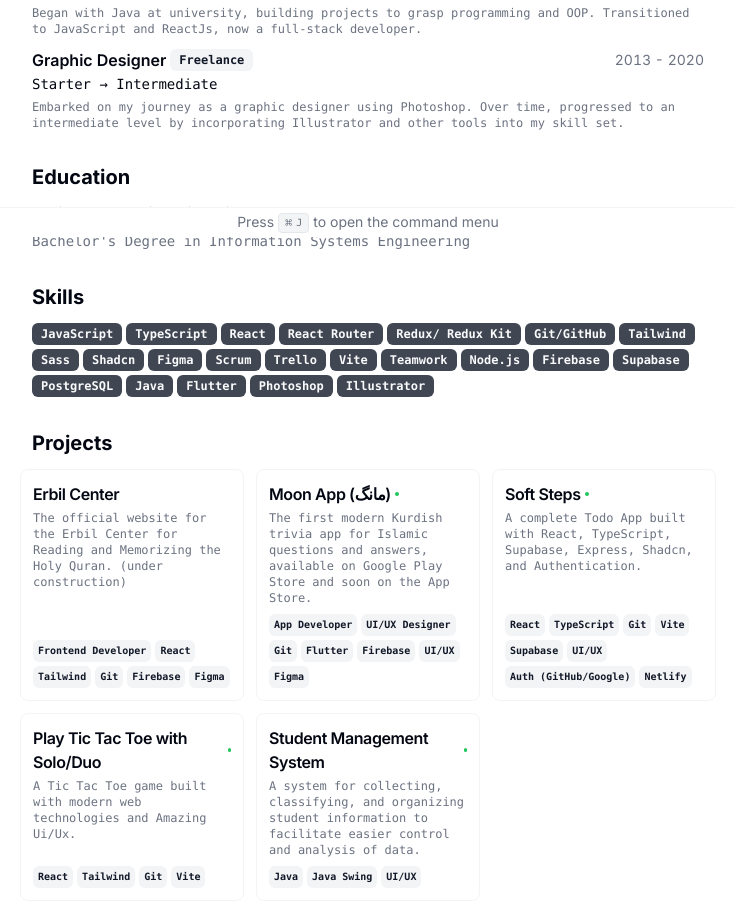
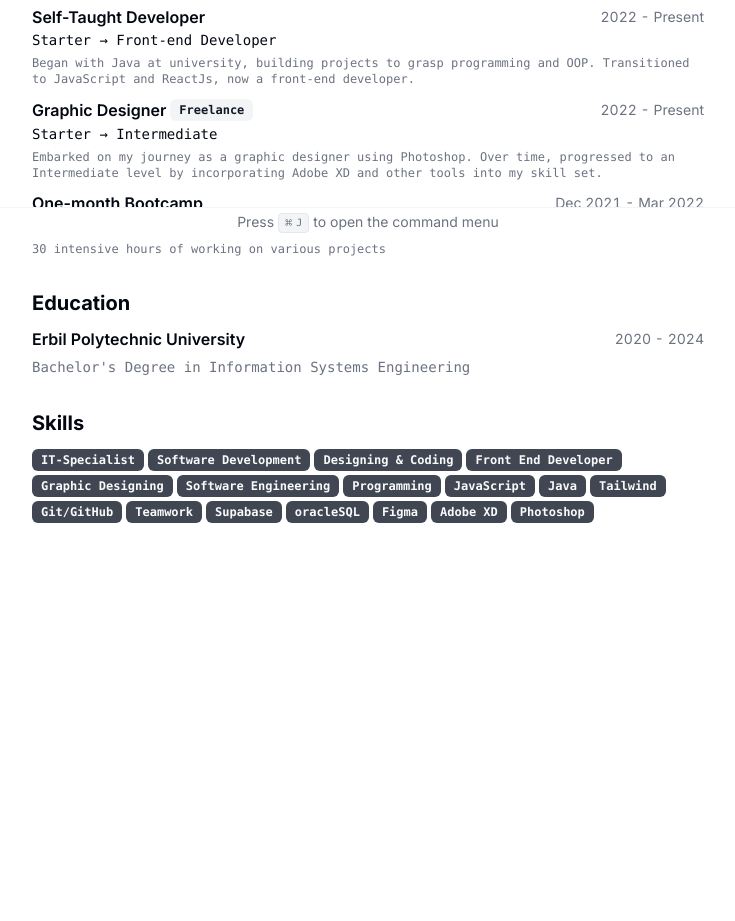
Before and after one commit to abdullahhussein1/cv, a Next.js app: page / in a window 1280 px wide. Shown: the part 563-1484 px from the top of the page, without its empty margins (272-1007 px from the left). After the commit the page ends 1150 px from the top, so only its background shows below. Built offline with nearby package versions, Linux system fonts and the light colour scheme.

Commit message:
muhammed

```diff
--- a/src/app/page.tsx
+++ b/src/app/page.tsx
@@ -123,7 +123,7 @@ export default function Page() {
                       </span>
                     </h3>
                     <div className="text-sm tabular-nums text-gray-500">
-                      {work.start} - {work.end ?? "Present"}
+                      {work.start} {work.start && "-"} {work.end ?? "Present"}
                     </div>
                   </div>
 
@@ -167,7 +167,7 @@ export default function Page() {
           </div>
         </Section>
 
-        <Section className="print-force-new-page scroll-mb-16">
+        {/* <Section className="print-force-new-page scroll-mb-16">
           <h2 className="text-xl font-bold">Projects</h2>
           <div className="-mx-3 grid grid-cols-1 gap-3 print:grid-cols-3 print:gap-2 md:grid-cols-2 lg:grid-cols-3">
             {RESUME_DATA.projects.map((project) => {
@@ -182,7 +182,7 @@ export default function Page() {
               );
             })}
           </div>
-        </Section>
+        </Section> */}
       </section>
 
       <CommandMenu
--- a/src/data/resume-data.tsx
+++ b/src/data/resume-data.tsx
@@ -1,32 +1,35 @@
 import { GitHubIcon, LinkedInIcon, BehanceIcon } from "@/components/icons";
 
 export const RESUME_DATA = {
-  name: "Abdullah Hussein",
-  initials: "AH",
-  location: "Ranya, As-Sulaymaniyyah, Iraq",
-  locationLink: "https://www.google.com/maps/place/ranya",
-  about:
-    "Software Engineer committed to deep work, ensuring products are built with exceptional attention to detail.",
-  summary: `As a Software Engineer, I create cutting-edge frontend solutions. My background in graphic design ensures visually appealing, functional interfaces.`,
+  name: "Muhammed Yassin Mala",
+  initials: "MH",
+  location: "Soran, As-Erbil, Iraq",
+  locationLink: "https://www.google.com/maps/place/soran",
+  summary: `Dedicated and ambitious Information System/IT-Specialist student aspiring to pursue a Master's
+Degree, aiming to advance academic pursuits and contribute to the community by gaining
+comprehensive knowledge and its practical application. With a proven track record of obtaining
+a Bachelor's Degree and completing impactful internships, I am committed to continuous
+learning, practical application, and confident that my academic achievements make me a strong
+candidate for this esteemed scholarship.`,
   avatarUrl:
-    "https://avatars.githubusercontent.com/u/78323851?u=303a81a028fb8c5c473d4a822c6fbff57b47af9c&v=4",
+    "https://mir-s3-cdn-cf.behance.net/user/115/dd51fa997678197.6671a6e383ef4.jpg",
   contact: {
-    email: "aduli.maestro11@gmail.com",
-    tel: "+9647511883299",
+    email: "mhamadyasin112@gmail.com",
+    tel: "+9647501432161",
     social: [
       {
         name: "GitHub",
-        url: "https://github.com/abdullahhussein1",
+        url: "https://github.com/muhamedyasin",
         icon: GitHubIcon,
       },
       {
         name: "LinkedIn",
-        url: "https://www.linkedin.com/in/abdullah-hussein-%F0%9F%87%B5%F0%9F%87%B8-683106224",
+        url: "https://www.linkedin.com/in/muhammed-yassin-mala-51277a269",
         icon: LinkedInIcon,
       },
       {
         name: "Behance",
-        url: "https://www.behance.net/coolboy8",
+        url: "https://www.behance.net/mhamadyasinmala",
         icon: BehanceIcon,
       },
     ],
@@ -53,115 +56,117 @@ export const RESUME_DATA = {
     {
       company: "Self-Taught Developer",
       badges: [],
-      title: "Starter → Full Stack Developer",
-      start: "2021",
+      title: "Starter → Front-end Developer",
+      start: "2022",
       description:
-        "Began with Java at university, building projects to grasp programming and OOP. Transitioned to JavaScript and ReactJs, now a full-stack developer.",
+        "Began with Java at university, building projects to grasp programming and OOP. Transitioned to JavaScript and ReactJs, now a front-end developer.",
     },
     {
       company: "Graphic Designer",
       badges: ["Freelance"],
       title: "Starter → Intermediate",
-      start: "2013",
-      end: "2020",
+      start: "2022",
       description:
-        "Embarked on my journey as a graphic designer using Photoshop. Over time, progressed to an intermediate level by incorporating Illustrator and other tools into my skill set.",
+        "Embarked on my journey as a graphic designer using Photoshop. Over time, progressed to an Intermediate level by incorporating Adobe XD and other tools into my skill set.",
+    },
+    {
+      company: "One-month Bootcamp",
+      badges: [],
+      title: "Front-End Bootcamp Rwanga Foundation ",
+      start: "Dec 2021",
+      end: "Mar 2022",
+      description: "30 intensive hours of working on various projects",
     },
   ],
   skills: [
+    "IT-Specialist",
+    "Software Development",
+    "Designing & Coding",
+    "Front End Developer",
+    "Graphic Designing",
+    "Software Engineering",
+    "Programming",
     "JavaScript",
-    "TypeScript",
-    "React",
-    "React Router",
-    "Redux/ Redux Kit",
+    "Java",
+    "Tailwind",
     "Git/GitHub",
-    "Tailwind",
-    "Sass",
-    "Shadcn",
+    "Teamwork",
+    "Supabase",
+    "oracleSQL",
     "Figma",
-    "Scrum",
-    "Trello",
-    "Vite",
-    "Teamwork",
-    "Node.js",
-    "Firebase",
-    "Supabase",
-    "PostgreSQL",
-    "Java",
-    "Flutter",
+    "Adobe XD",
     "Photoshop",
-    "Illustrator",
   ],
   projects: [
-    {
-      title: "Erbil Center",
-      techStack: [
-        "Frontend Developer",
-        "React",
-        "Tailwind",
-        "Git",
-        "Firebase",
-        "Figma",
-      ],
-      description:
-        "The official website for the Erbil Center for Reading and Memorizing the Holy Quran. (under construction)",
-    },
-    {
-      title: "Moon App (مانگ)",
-      techStack: [
-        "App Developer",
-        "UI/UX Designer",
-        "Git",
-        "Flutter",
-        "Firebase",
-        "UI/UX",
-        "Figma",
-      ],
-      description:
-        "The first modern Kurdish trivia app for Islamic questions and answers, available on Google Play Store and soon on the App Store.",
-      link: {
-        label: "مانگ",
-        href: "https://play.google.com/store/apps/details?id=com.moon_project.moon_project",
-      },
-    },
-    {
-      title: "Soft Steps",
-      techStack: [
-        "React",
-        "TypeScript",
-        "Git",
-        "Vite",
-        "Supabase",
-        "UI/UX",
-        "Auth (GitHub/Google)",
-        "Netlify",
-      ],
-      description:
-        "A complete Todo App built with React, TypeScript, Supabase, Express, Shadcn, and Authentication.",
-      link: {
-        label: "softsteps.netlify.app",
-        href: "https://softsteps.netlify.app/",
-      },
-    },
-    {
-      title: "Play Tic Tac Toe with Solo/Duo",
-      techStack: ["React", "Tailwind", "Git", "Vite"],
-      description:
-        "A Tic Tac Toe game built with modern web technologies and Amazing Ui/Ux.",
-      link: {
-        label: "Solo-Duo Tic Tac Toe",
-        href: "https://maestro-ai-tic-tac-toe-app.netlify.app/",
-      },
-    },
-    {
-      title: "Student Management System",
-      techStack: ["Java", "Java Swing", "UI/UX"],
-      description:
-        "A system for collecting, classifying, and organizing student information to facilitate easier control and analysis of data.",
-      link: {
-        label: "Student Management System",
-        href: "https://github.com/abdullahhussein1/Student-Management-System",
-      },
-    },
+    //   {
+    //     title: "Erbil Center",
+    //     techStack: [
+    //       "Frontend Developer",
+    //       "React",
+    //       "Tailwind",
+    //       "Git",
+    //       "Firebase",
+    //       "Figma",
+    //     ],
+    //     description:
+    //       "The official website for the Erbil Center for Reading and Memorizing the Holy Quran. (under construction)",
+    //   },
+    //   {
+    //     title: "Moon App (مانگ)",
+    //     techStack: [
+    //       "App Developer",
+    //       "UI/UX Designer",
+    //       "Git",
+    //       "Flutter",
+    //       "Firebase",
+    //       "UI/UX",
+    //       "Figma",
+    //     ],
+    //     description:
+    //       "The first modern Kurdish trivia app for Islamic questions and answers, available on Google Play Store and soon on the App Store.",
+    //     link: {
+    //       label: "مانگ",
+    //       href: "https://play.google.com/store/apps/details?id=com.moon_project.moon_project",
+    //     },
+    //   },
+    //   {
+    //     title: "Soft Steps",
+    //     techStack: [
+    //       "React",
+    //       "TypeScript",
+    //       "Git",
+    //       "Vite",
+    //       "Supabase",
+    //       "UI/UX",
+    //       "Auth (GitHub/Google)",
+    //       "Netlify",
+    //     ],
+    //     description:
+    //       "A complete Todo App built with React, TypeScript, Supabase, Express, Shadcn, and Authentication.",
+    //     link: {
+    //       label: "softsteps.netlify.app",
+    //       href: "https://softsteps.netlify.app/",
+    //     },
+    //   },
+    //   {
+    //     title: "Play Tic Tac Toe with Solo/Duo",
+    //     techStack: ["React", "Tailwind", "Git", "Vite"],
+    //     description:
+    //       "A Tic Tac Toe game built with modern web technologies and Amazing Ui/Ux.",
+    //     link: {
+    //       label: "Solo-Duo Tic Tac Toe",
+    //       href: "https://maestro-ai-tic-tac-toe-app.netlify.app/",
+    //     },
+    //   },
+    //   {
+    //     title: "Student Management System",
+    //     techStack: ["Java", "Java Swing", "UI/UX"],
+    //     description:
+    //       "A system for collecting, classifying, and organizing student information to facilitate easier control and analysis of data.",
+    //     link: {
+    //       label: "Student Management System",
+    //       href: "https://github.com/abdullahhussein1/Student-Management-System",
+    //     },
+    //   },
   ],
 } as const;
```
